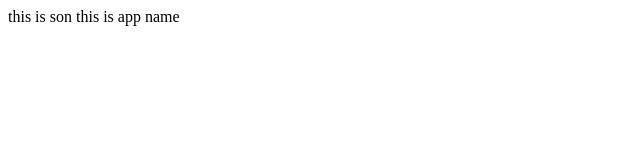
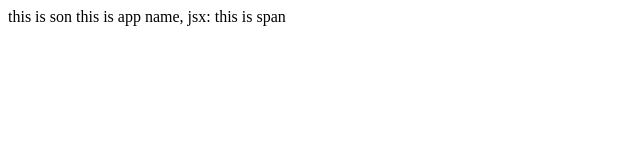
Before and after one commit to tangfire/react-basic, a React (Create React App) app: page / in a window 1280 px wide. Shown: the top 160 px of the page, without its empty margins (0-640 px from the left). Built offline with nearby package versions, Linux system fonts and the light colour scheme.

Commit message:
day2 组件通信-父传子-props说明

```diff
--- a/src/App.js
+++ b/src/App.js
@@ -9,7 +9,7 @@
 function Son(props){
     console.log(props)
     // props: 对象里面包含了父组件传递过来的所有数据
-  return <div>this is son {props.name}</div>
+  return <div>this is son {props.name}, jsx: {props.child}</div>
 }
 
 
@@ -20,7 +20,16 @@
   return (
 
     <div className="App">
-      <Son name={name}></Son>
+      <Son
+          name={name}
+          age={18}
+          isTrue={true}
+          list={['vue','react']}
+          obj={{name:'jack'}}
+          cb={()=>{console.log(123)}}
+          child={<span>this is span</span>}
+
+      ></Son>
     </div>
 
 
```
